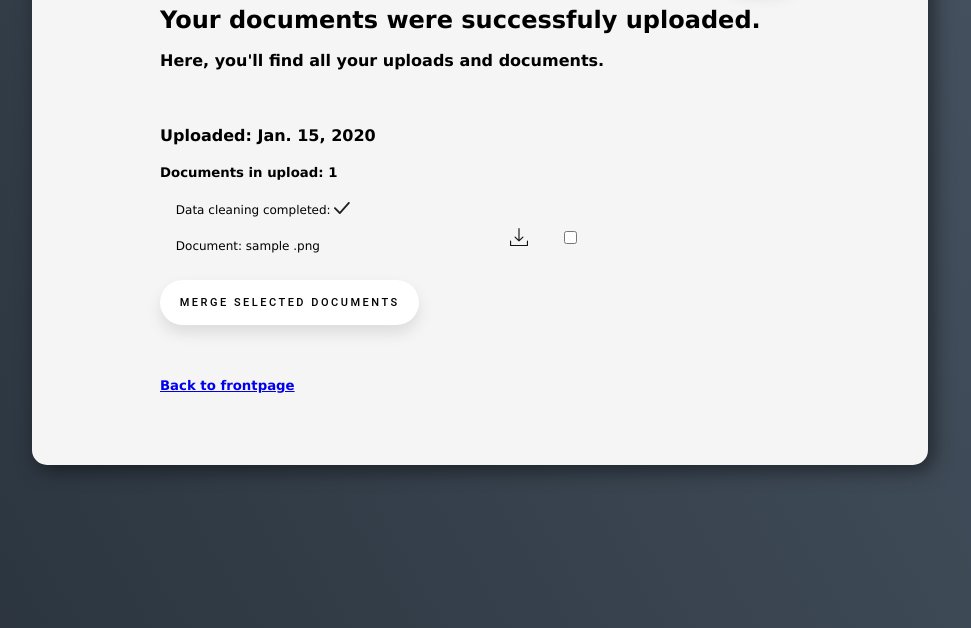
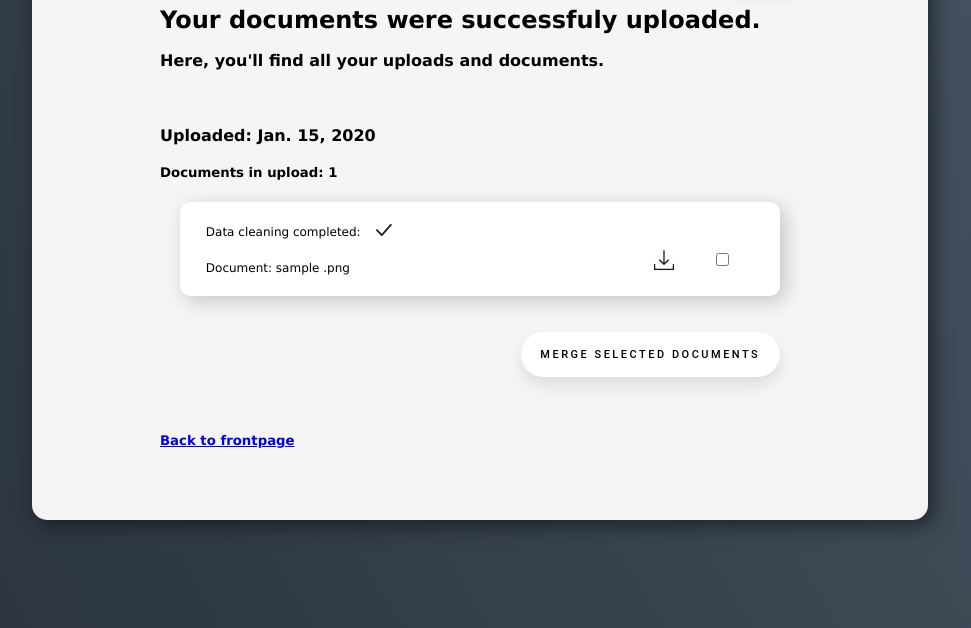
Before and after one commit to asa19aau/CleanMyData, a Django app: page /success/ in a window 1280 px wide. Shown: the part 172-800 px from the top of the page, without its empty margins (160-1131 px from the left). Run offline with Django 3.2, Linux system fonts and the light colour scheme; tables that the repository leaves empty hold one stand-in row (values such as "Sample post").

Commit message:
Updated UI on success page

```diff
--- a/CleanMyData/clean/templates/general.html
+++ b/CleanMyData/clean/templates/general.html
@@ -87,15 +87,32 @@
     .chosen { display: initial; }
     .notChosen { display: none; }
 
+    .document{
+        background-color: white;
+        padding: 10px;
+        margin: 20px;
+        border-radius: 10px;
+        box-shadow: 5px 5px 20px rgba(0, 0, 0, 0.2);
+        -webkit-box-shadow: 5px 5px 20px rgba(0, 0, 0, 0.2);
+        -moz-box-shadow: 5px 5px 20px rgba(0, 0, 0, 0.2);
+    }
+
     .grid-container{
         display: grid;
         /* grid-column-gap: 50px; */
-        grid-template-columns: 350px 50px 50px
+        grid-template-columns: 80% 10% 10%;
+
     }
 
     .grid-item{
         overflow: hidden;
     }
+
+    .right{
+        float:right;
+        padding-right: 20px;
+    }
+
 </style>
 <body>
     <div style="text-align: right;">
--- a/CleanMyData/clean/templates/success.html
+++ b/CleanMyData/clean/templates/success.html
@@ -13,8 +13,9 @@
             <form action=""></form>
                 <div>
                     {% for document in upload.documents.all %}
+                        <div class="document">
                             <div >
-                            <p style="font-size: 12px;">&emsp; Data cleaning completed:
+                                <p style="font-size: 12px;">&emsp; Data cleaning completed:&emsp;
                                     {% if document.is_wrangled %}
                                         <svg style="height: 12px;" version="1.1" id="Layer_1" x="0px" y="0px"
                                             viewBox="0 0 80.588 61.158" style="enable-background:new 0 0 80.588 61.158;" xml:space="preserve">
@@ -35,26 +36,28 @@
                                 </div>
 
                                 <div class="grid-item">
-                                <a href="{{ document.file.url }}" download><svg style="height: 18px;" enable-background="new 0 0 32 32" viewBox="0 0 32 32"><g id="Download"><path d="M31,22c-0.552,0-1,0.448-1,1v7H2v-7c0-0.552-0.448-1-1-1s-1,0.448-1,1v8c0,0.552,0.448,1,1,1h30   c0.552,0,1-0.448,1-1v-8C32,22.448,31.552,22,31,22z" fill="#121313"/><path d="M15.27,23.707c0.389,0.385,1.04,0.389,1.429,0l6.999-6.9c0.395-0.391,0.394-1.024,0-1.414   c-0.394-0.391-1.034-0.391-1.428,0l-5.275,5.2V1c0-0.552-0.452-1-1.01-1c-0.558,0-1.01,0.448-1.01,1v19.593l-5.275-5.2   c-0.395-0.391-1.034-0.391-1.428,0c-0.395,0.391-0.395,1.024,0,1.414L15.27,23.707z" fill="#121313"/></svg></a>
+                                    <a href="{{ document.file.url }}" download><svg style="height: 20px;" enable-background="new 0 0 32 32" viewBox="0 0 32 32"><g id="Download"><path d="M31,22c-0.552,0-1,0.448-1,1v7H2v-7c0-0.552-0.448-1-1-1s-1,0.448-1,1v8c0,0.552,0.448,1,1,1h30   c0.552,0,1-0.448,1-1v-8C32,22.448,31.552,22,31,22z" fill="#121313"/><path d="M15.27,23.707c0.389,0.385,1.04,0.389,1.429,0l6.999-6.9c0.395-0.391,0.394-1.024,0-1.414   c-0.394-0.391-1.034-0.391-1.428,0l-5.275,5.2V1c0-0.552-0.452-1-1.01-1c-0.558,0-1.01,0.448-1.01,1v19.593l-5.275-5.2   c-0.395-0.391-1.034-0.391-1.428,0c-0.395,0.391-0.395,1.024,0,1.414L15.27,23.707z" fill="#121313"/></svg></a>
                                 </div>
 
                                 <div class="grid-item">
                                     <input type="checkbox">
                                 </div>
                             </div>
+                        </div>
 
 
-                        {% if not forloop.last %}
-                            <p style="font-size: 12px; color:grey;">&emsp; ----------------------------------------------------------------</p>
-                        {% endif %}
                     {% endfor %}
 
                 </div>
 
                 <br>
+                <div class="right">
                     <button type="submit" class="button">
                         &emsp;Merge selected documents&emsp;
                     </button>
+                </div>
+
+                <br><br>
             </form>
 
             <br>
```
Lines whose indentation alone changed are shown as unchanged.
